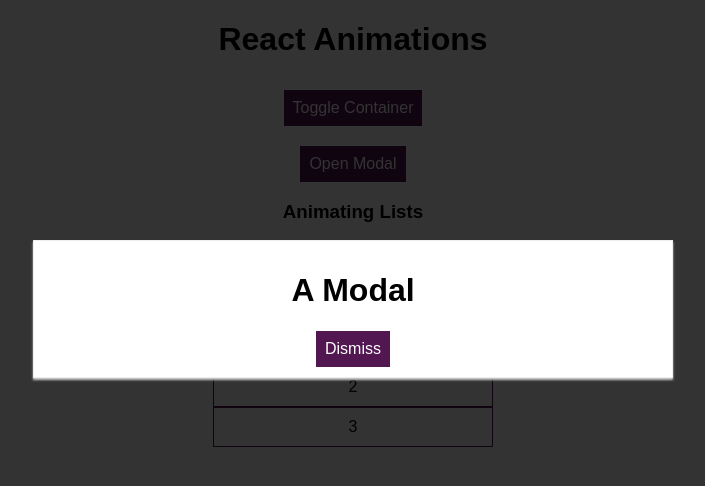
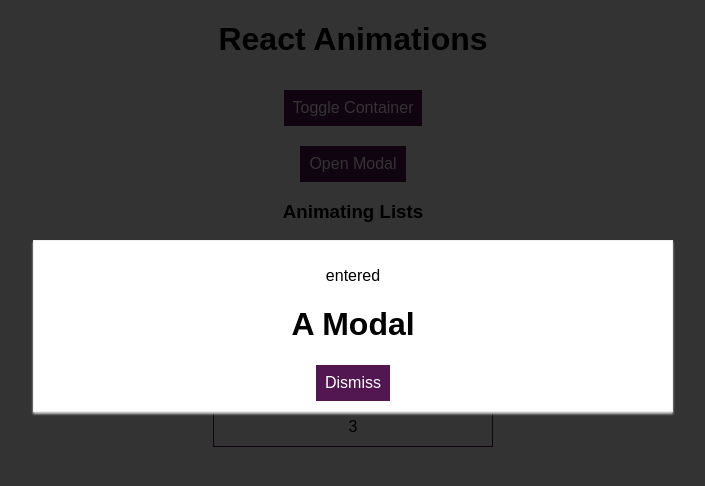
Before and after one commit to ogm710811/react-animation-example-app, a React (Create React App) app: page / in a window 1280 px wide. Both pictures are taken after a click on the button "Open Modal". Shown: the top 486 px of the page, without its empty margins (287-992 px from the left). Built offline with nearby package versions, Linux system fonts and the light colour scheme.

Commit message:
moving Transition comp wrapping the Modal comp

```diff
--- a/src/App.js
+++ b/src/App.js
@@ -80,16 +80,8 @@
             </div>
           )}
         </Transition>
-
-        <Transition
-          mountOnEnter
-          unmountOnExit
-          in={this.state.isModalOpen}
-          timeout={this.duration}
-        >
-          {(state) => <Modal show={state} closed={this.closeModalHandler} />}
-        </Transition>
-
+        {/*The Modal Component with Transition Component will be always present in App.js no need to apply condition here*/}
+        <Modal show={this.state.isModalOpen} closed={this.closeModalHandler} />
         {this.state.isModalOpen ? (
           <Backdrop show={this.state.isModalOpen} />
         ) : null}
--- a/src/components/Modal/Modal.js
+++ b/src/components/Modal/Modal.js
@@ -1,24 +1,33 @@
 import React from "react";
+import { Transition } from "react-transition-group";
 
 import "./Modal.css";
 
 const modal = (props) => {
+  const duration = 1000;
+  return (
+    <Transition mountOnEnter unmountOnExit in={props.show} timeout={duration}>
+      {(state) => {
         const cssClasses = [
           "Modal",
-    props.show === "entering"
+          state === "entering"
             ? "ModalOpen"
-      : props.show === "exiting"
+            : state === "exiting"
             ? "ModalClose"
             : null,
         ];
         return (
           <div className={cssClasses.join(" ")}>
+            <p>{state}</p>
             <h1>A Modal</h1>
             <button className="Button" onClick={props.closed}>
               Dismiss
             </button>
           </div>
         );
+      }}
+    </Transition>
+  );
 };
 
 export default modal;
```
Lines whose indentation alone changed are shown as unchanged.
